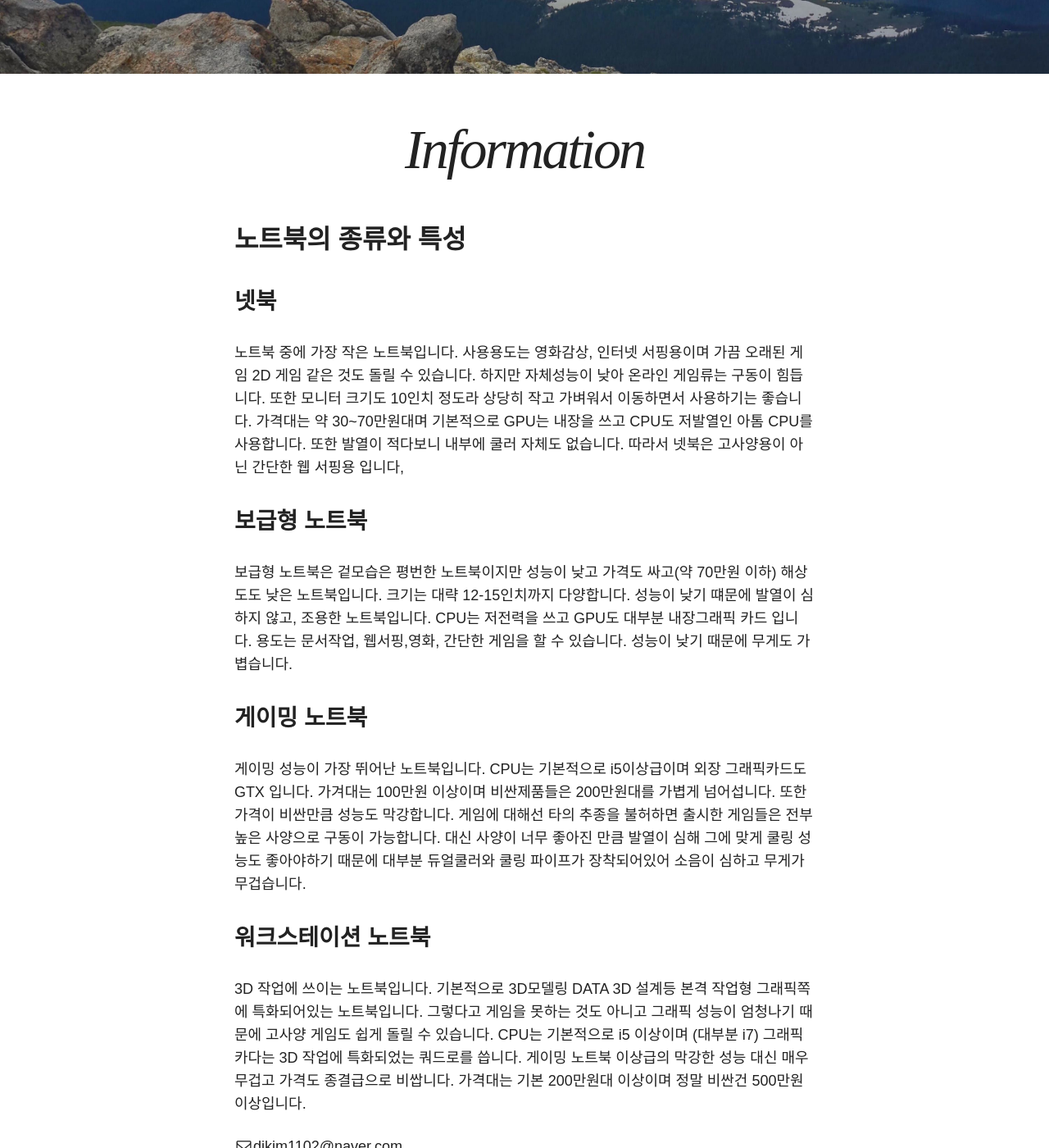
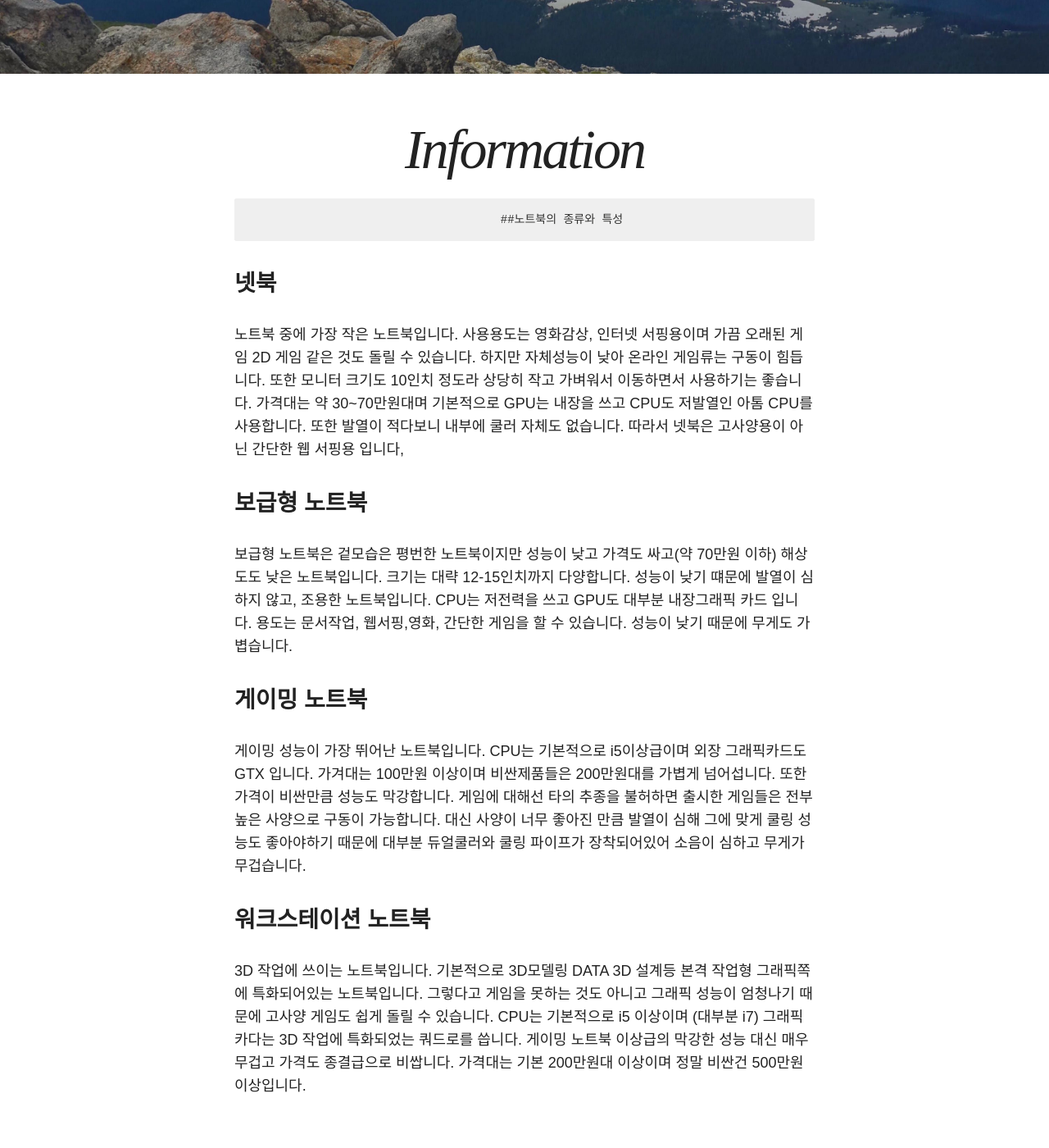
Before and after one commit to kimdj1234/kimdj1234.github.com, a Jekyll site: the page built from about/index.md, in a window 1280 px wide and 1400 px high, scrolled down 450 px. Shown: the whole window at 82% size. Built offline with Jekyll 4.4.1, drawn with Linux system fonts in a browser that asks for light colours; nearby versions of some CDN libraries.

Commit message:
Update index.md

```diff
--- a/about/index.md
+++ b/about/index.md
@@ -9,7 +9,7 @@ image:
   <!-- creditink: http://wegraphics.net/downloads/free-ultimate-blurred-background-pack/ -->
 ---
 
-##노트북의 종류와 특성
+                                         ##노트북의 종류와 특성
 
 
 ### 넷북
@@ -32,5 +32,3 @@ image:
 ### 워크스테이션 노트북
 
 3D 작업에 쓰이는 노트북입니다. 기본적으로 3D모델링 DATA 3D 설계등 본격 작업형 그래픽쪽에 특화되어있는 노트북입니다. 그렇다고 게임을 못하는 것도 아니고 그래픽 성능이 엄청나기 때문에 고사양 게임도 쉽게 돌릴 수 있습니다. CPU는 기본적으로 i5 이상이며 (대부분 i7) 그래픽카다는 3D 작업에 특화되었는 쿼드로를 씁니다. 게이밍 노트북 이상급의 막강한 성능 대신 매우무겁고 가격도 종결급으로 비쌉니다. 가격대는 기본 200만원대 이상이며 정말 비싼건 500만원 이상입니다.
-
-<i class="fa fa-envelope-o fa-fw"></i>djkim1102@naver.com
```
